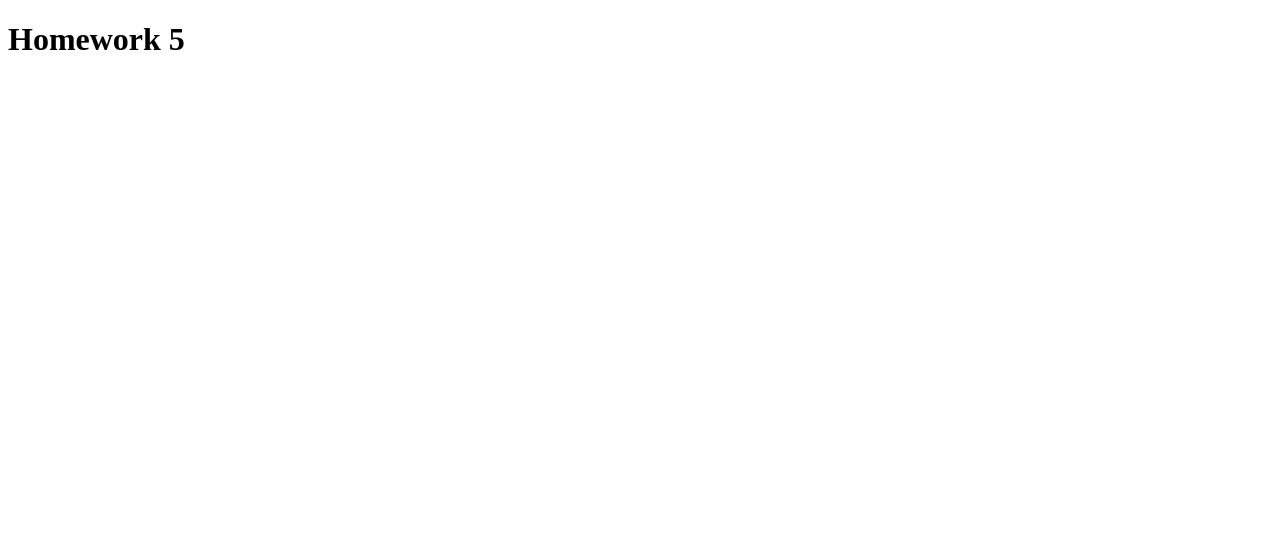
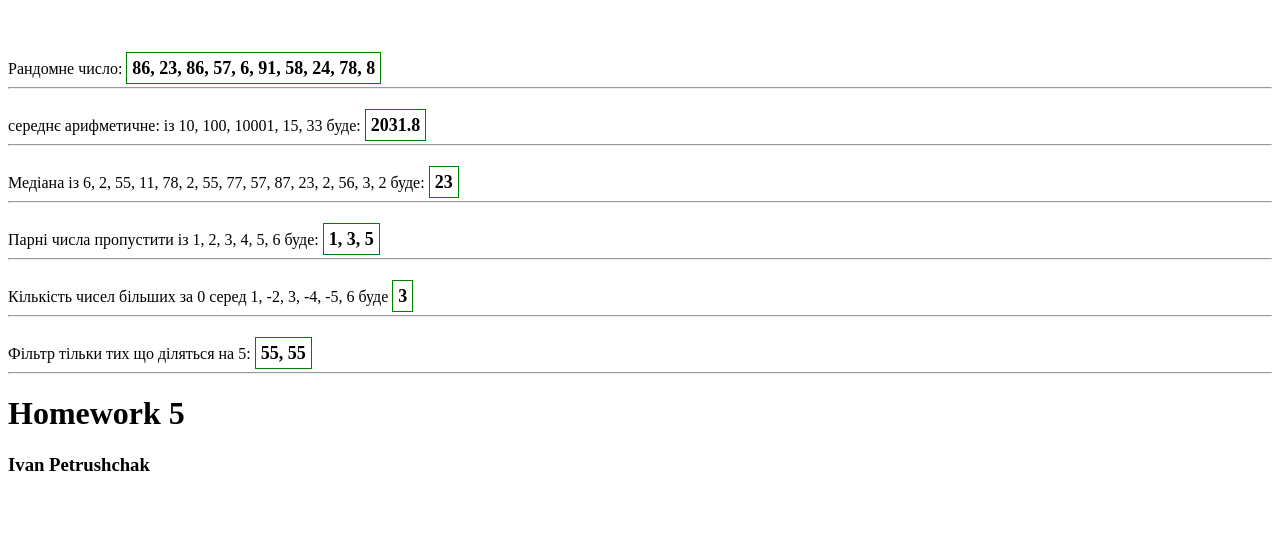
Before and after one commit to Ivan468/JS, a plain HTML site: page hw5/index.html in a window 1280 px wide. Drawn offline with Linux system fonts and the light colour scheme.

Commit message:
document.write

```diff
--- a/hw5/index.html
+++ b/hw5/index.html
@@ -5,10 +5,20 @@
     <meta name="viewport" content="width=device-width, initial-scale=1.0">
     <title>HW 5 </title>
     <script src="./main.js"></script>
+    <style>
+        b {
+            font-size: large;
+            border:  1px solid green;
+            padding: 5px;
+        }
+        body {
+            padding: 50px 0px;
+        }
+    </style>
 </head>
 <body>
 
    <h1>Homework 5</h1>
-
+    <h3>Ivan Petrushchak</h3>
 </body>
 </html>
--- a/hw5/main.js
+++ b/hw5/main.js
@@ -8,10 +8,10 @@ let getRandomArray = (length, min, max) => {
     max = Math.floor(max);
     arrRandom.push(Math.floor(Math.random() * (max - min)) + min);
   }
-  return arrRandom;
+  return arrRandom.join(", ");
 };
 
-console.log(getRandomArray(10, 2, 100));
+document.write("Рандомне число:  <b> ", getRandomArray(10, 2, 100), "  </b> <hr> <br>");
 
 // zavdannya 3
 
@@ -26,7 +26,11 @@ function average() {
   return sum;
 }
 
-console.log("середнє арифметичне: ", average(10, 100, 10001, 15, 33));
+document.write(
+  "середнє арифметичне: із 10, 100, 10001, 15, 33 буде:  <b>",
+  average(10, 100, 10001, 15, 33),
+  " </b> <hr> <br>"
+);
 
 ///MEDIAN --- 4
 
@@ -44,34 +48,44 @@ function calcMedian(...ar1) {
   }
 }
 
-console.log(
-  "Mediana",
-  calcMedian(6, 2, 55, 11, 78, 2, 55, 77, 57, 87, 23, 2, 56, 3, 2)
+document.write(
+  "Медіана із 6, 2, 55, 11, 78, 2, 55, 77, 57, 87, 23, 2, 56, 3, 2 буде: <b>",
+  calcMedian(6, 2, 55, 11, 78, 2, 55, 77, 57, 87, 23, 2, 56, 3, 2),
+  "</b><hr> <br>"
 );
 
-//Filter --- 5
+//Filter --- 5 arrRandom.join(", ")
 
 function filterEvenNumbers(...number) {
-  return number.filter((el) => el % 2);
+  return number.filter((el) => el % 2).join(", ");
 }
 
-console.log("Парні числа пропустити ", filterEvenNumbers(1, 2, 3, 4, 5, 6));
+document.write(
+  "Парні числа пропустити із  1, 2, 3, 4, 5, 6 буде: <b>",
+  filterEvenNumbers(1, 2, 3, 4, 5, 6),
+  "</b> <hr> <br>"
+);
 
 //Filter --- 6 - Більше за нуль
 
 function countPositiveNumbers(...number) {
-   a =  number.filter((el) => el > 0);
-     return a.length;
-  }
+  a = number.filter((el) => el > 0);
+  return a.length;
+}
 
-console.log("Кількість чисел ", countPositiveNumbers(1, -2, 3, -4, -5, 6)  );
+document.write(
+  "Кількість чисел більших за 0 серед 1, -2, 3, -4, -5, 6 буде <b>",
+  countPositiveNumbers(1, -2, 3, -4, -5, 6),
+  "</b> <hr> <br>"
+);
 //Filter --- 7 - ділення Фільтр тільки тих що діляться на 5
 
+function getDividedByFive(...number) {
+  return number.filter((num) => num % 5 === 0).join(", ");
+}
 
-
-
-function getDividedByFive(...number) {
-    return number.filter(num => num % 5 === 0)
- }
-
-console.log ("Фільтр тільки тих що діляться на 5", getDividedByFive(6, 2, 55, 11, 78, 2, 55, 77, 57, 87, 23, 2, 56, 3, 2));
+document.write(
+  "Фільтр тільки тих що діляться на 5: <b>",
+  getDividedByFive(6, 2, 55, 11, 78, 2, 55, 77, 57, 87, 23, 2, 56, 3, 2),
+  "</b><br><hr> "
+);
```
